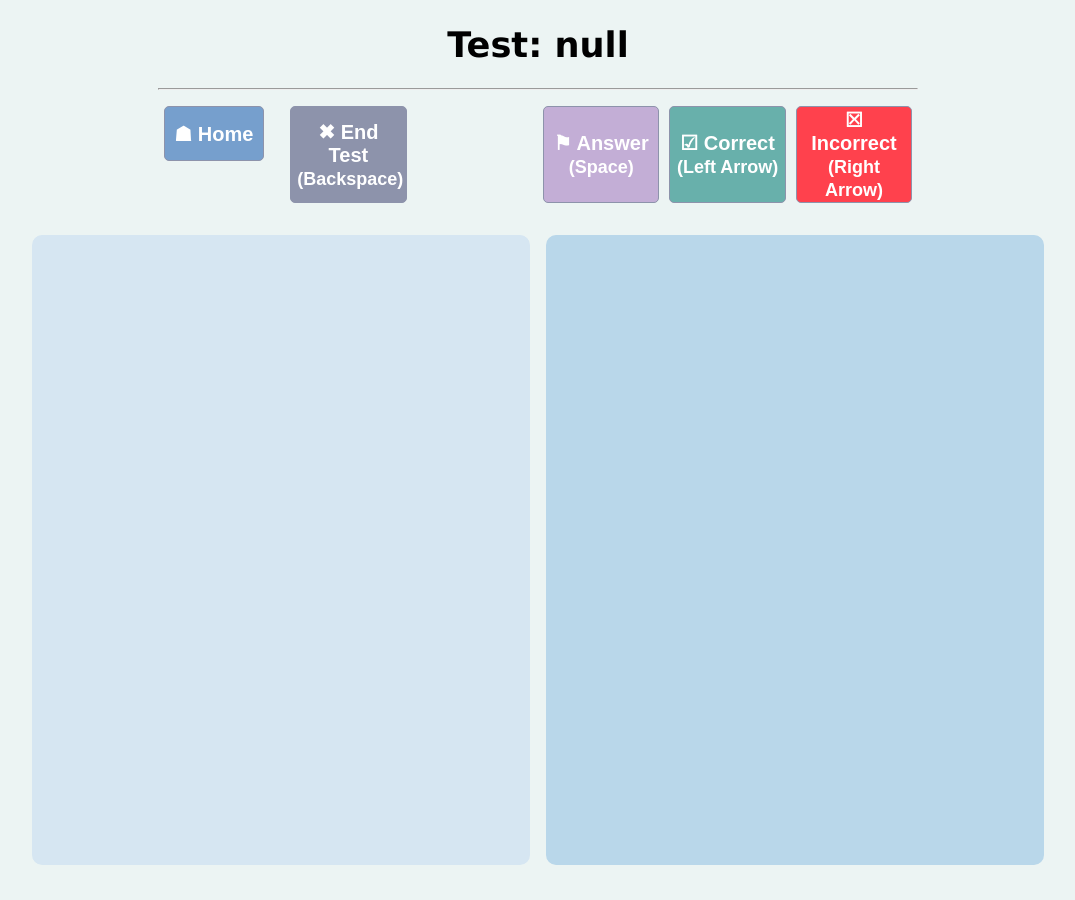
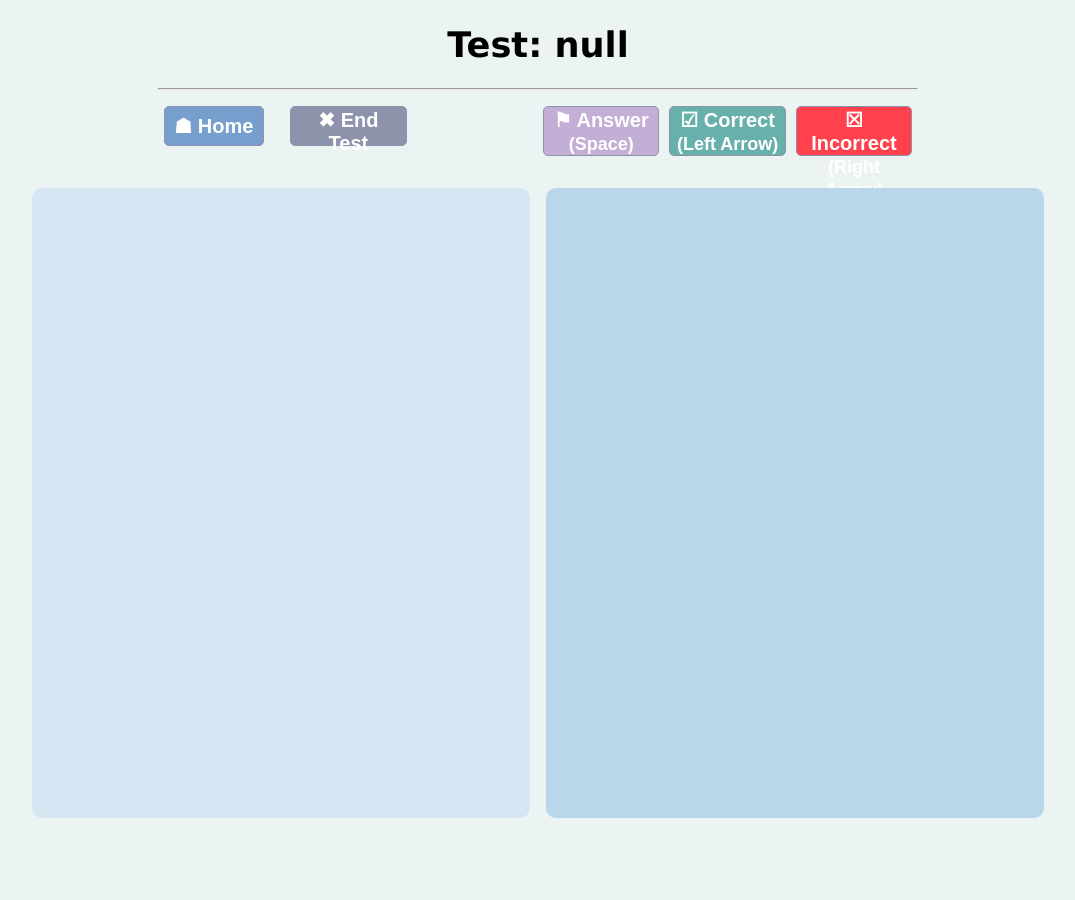
Before and after one commit to zmatus/flashcards, a Jekyll site: the page built from test.html, in a window 1280 px wide. Shown: the whole page, without its empty margins (102-1177 px from the left). Built offline with Jekyll 4.4.1, drawn with Linux system fonts in a browser that asks for light colours.

Commit message:
Remove shortcut to end test

```diff
--- a/_layouts/test.html
+++ b/_layouts/test.html
@@ -6,7 +6,7 @@
     <button id="home" type="button" >&#x2617; Home</button>
   </a>
 
-  <button id="end" type="button">&#x2716; End Test <span>(Backspace)</span></button>
+  <button id="end" type="button">&#x2716; End Test</span></button>
   <button id="answer" type="button">&#9873; Answer <span>(Space)</span></button>
   <button id="correct" type="button">&#9745; Correct <span>(Left Arrow)</span></button>
   <button id="incorrect" type="button">&#9746; Incorrect <span>(Right Arrow)</span></button>
--- a/scripts/test.js
+++ b/scripts/test.js
@@ -4,20 +4,18 @@
  * @param {HTMLElement} btn
  */
 const prevPage = (btn) => {
-
-  function clearBack() {
+  btn.addEventListener('click', () => {
     localStorage.clear();
     history.back();
-  }
-
-  btn.addEventListener('click', clearBack);
-  window.addEventListener('keydown', (e) => {
-    if (e.key === 'Backspace') clearBack();
-  })
+  });
 }
 
-const loadTest = (terms) => {
+const loadTest = (termsObj) => {
+  let right = 0;
+  let wrong = 0;
+  let total = Object.keys(termsObj);
 
+  console.log(total);
 }
 
 /**
--- a/styles/style.css
+++ b/styles/style.css
@@ -212,12 +212,11 @@
   width: 60%;
   display: grid;
   grid-template-columns: repeat(6, 1fr);
-  justify-content: center;
   margin: 1em auto;
 }
 .test-control button {
   min-width: 100px;
-  min-height: 55px;
+  height: 40px;
   color: white;
   font-size: 20px;
   font-weight: 700;
@@ -241,6 +240,7 @@
   background: #393b44;
 }
 #answer {
+  min-height: 50px;
   grid-column: 4;
   background: #c3aed6;
 }
@@ -248,6 +248,7 @@
   background: #9d65c9;
 }
 #correct {
+  min-height: 50px;
   grid-column: 5;
   background: #68b0ab;
 }
@@ -255,6 +256,7 @@
   background: #00CD00	;
 }
 #incorrect {
+  min-height: 50px;
   grid-column: 6;
   background: #ff414d;
 }
```
